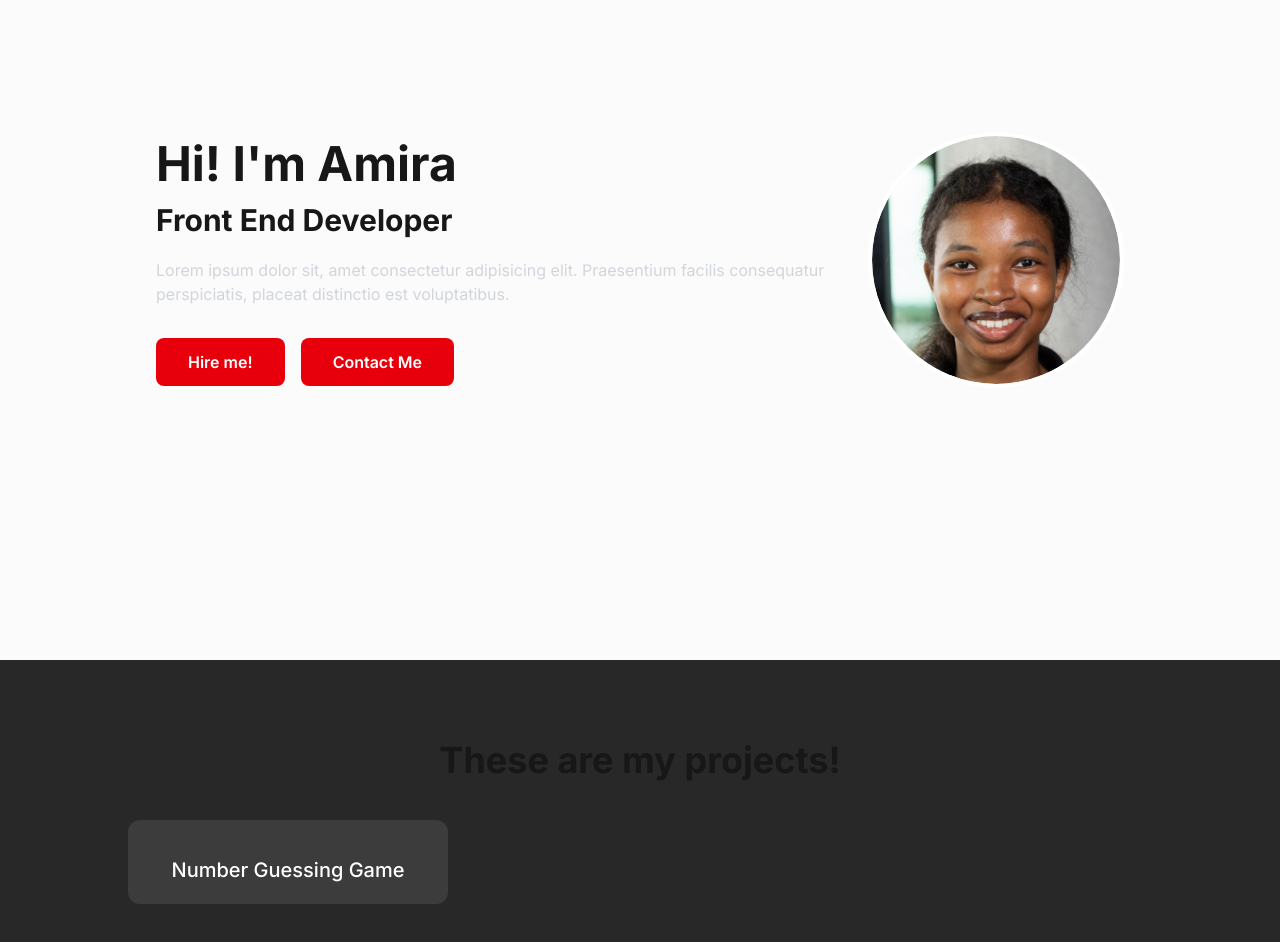
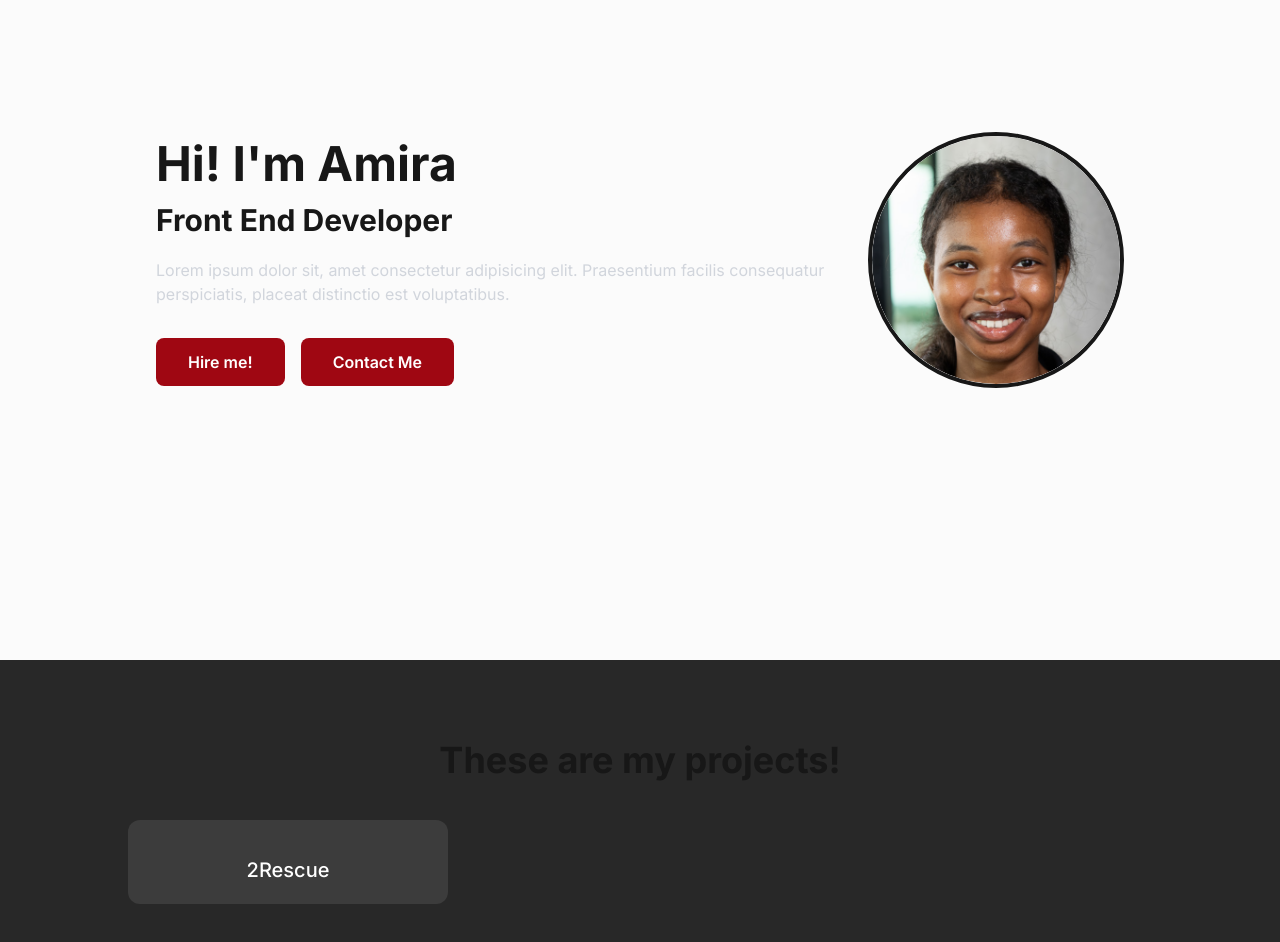
Before and after one commit to amiraTech/personal-portfolio, a Next.js app in the folder personal-portfolio/: page / in a window 1280 px wide. Shown: the part 140-1082 px from the top of the page. Built offline with nearby package versions, Linux system fonts and the light colour scheme.

Commit message:
19/09/2025

```diff
--- a/personal-portfolio/app/page.tsx
+++ b/personal-portfolio/app/page.tsx
@@ -5,9 +5,10 @@ import { FaGithub, FaLinkedin } from 'react-icons/fa';
 // --- Re-creating your Project Data ---
 const projects = [
   {
-    title: 'Number Guessing Game',
-    imageUrl: 'https://i.ibb.co/VWgjJBc/project.png',
-    link: 'https://codepen.io/amiraTech/full/vYqBVPm',
+    title: '2Rescue',
+    src:"/project1.png",
+    imageUrl: '/project1.png',
+    link: 'https://rescue-6250b.web.app/',
   },
 
   // Add your other projects here
@@ -19,7 +20,7 @@ export default function Home() {
       {/* ===== WELCOME SECTION ===== */}
       <section id="about" className="min-h-screen flex flex-col-reverse md:flex-row-reverse items-center justify-center px-10 gap-10">
           {/* Profile Image Section */}
-         <div className="relative w-64 h-64 rounded-full overflow-hidden flex items-center justify-center border-4 border-white dark:border-gray-800 hover:border-brand-red transition-colors duration-300">
+         <div className="relative w-64 h-64 rounded-full overflow-hidden flex items-center justify-center border-4 border-red bg-red-600:border-red-800 hover:border-brand-red transition-colors duration-300">
          <Image
              src="/amira-profile.png"
              alt="Amira A"
@@ -38,10 +39,10 @@ export default function Home() {
             Lorem ipsum dolor sit, amet consectetur adipisicing elit. Praesentium facilis consequatur perspiciatis, placeat distinctio est voluptatibus.
           </p>
           <div className="flex gap-4 mt-8">
-            <a href="#" className="inline-block bg-red-600 text-white font-semibold py-3 px-8 rounded-lg hover:opacity-90 transition-opacity">
+            <a href="#" className="inline-block bg-red-800 text-white font-semibold py-3 px-8 rounded-lg hover:opacity-90 transition-opacity">
               Hire me!
             </a>
-            <a href="#" className="inline-block bg-red-600 text-white font-semibold py-3 px-8 rounded-lg hover:opacity-90 transition-opacity">
+            <a href="#" className="inline-block bg-red-800 text-white font-semibold py-3 px-8 rounded-lg hover:opacity-90 transition-opacity">
               Contact Me
             </a>
           </div>
```
Also changed, not shown: personal-portfolio/public/project1.png (added).
